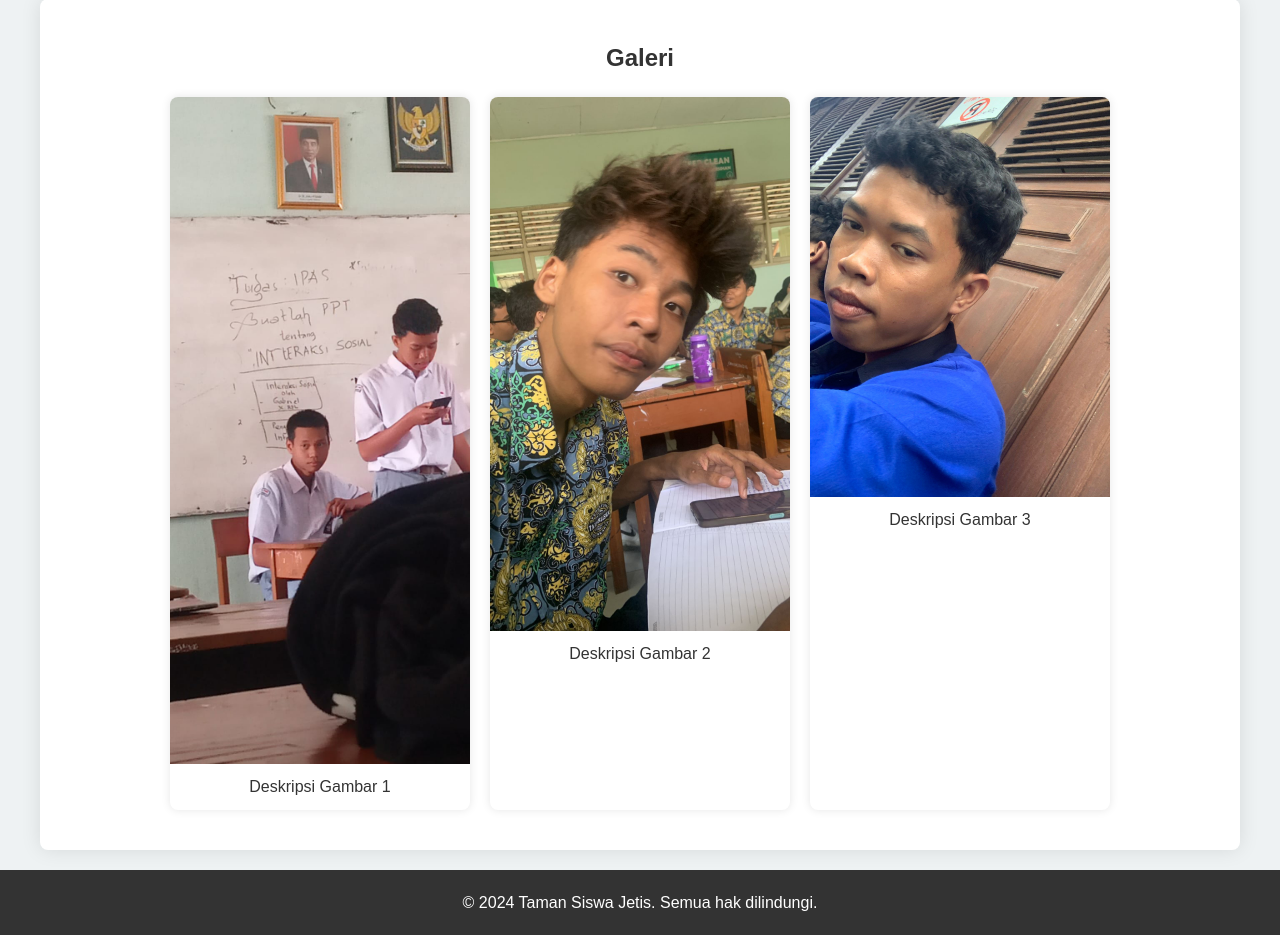
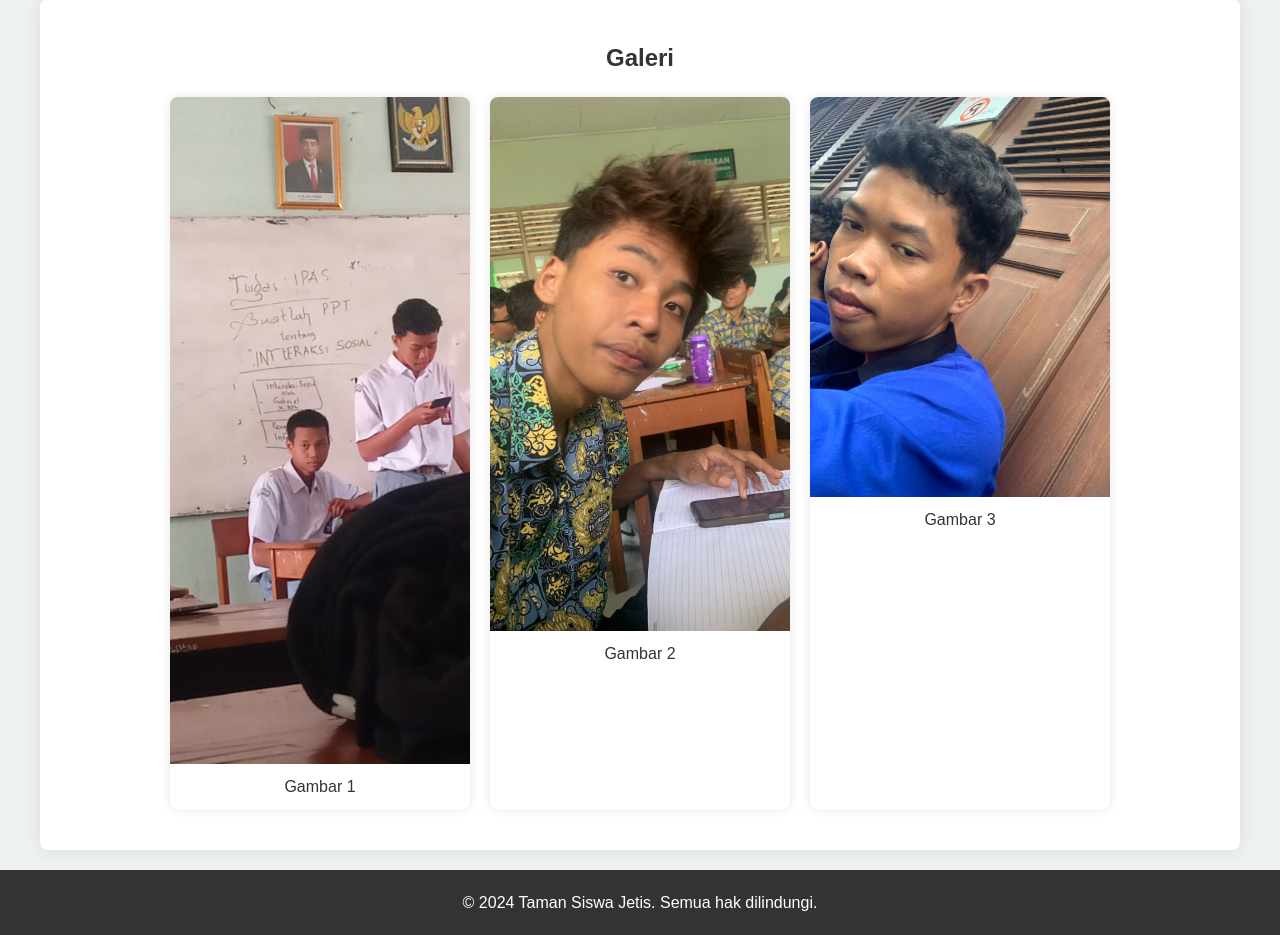
Before and after one commit to Bodolah90/Project_saya-1, a PHP site: page /path/service.php in a window 1280 px wide. Shown: the part 125-1060 px from the top of the page. Run offline with PHP 8.4, Linux system fonts and the light colour scheme.

Commit message:
cuma di ubah dikit

```diff
--- a/path/contact.php
+++ b/path/contact.php
@@ -9,7 +9,7 @@
 <body>
 <header>
     <div class="container">
-        <h5>Contact us</h5>
+        <h4>Contact us</h4>
         <nav>
             <ul>
                 <li><a href="../index.php">Beranda</a></li>
--- a/path/service.php
+++ b/path/service.php
@@ -27,15 +27,15 @@
                 <div class="gallery-grid">
                     <div class="gallery-item">
                         <img src="../pictures/WhatsApp Image 2024-10-22 at 11.46.49_b4f46d99.jpg" alt="Image 1">
-                        <p>Deskripsi Gambar 1</p>
+                        <p>Gambar 1</p>
                     </div>
                     <div class="gallery-item">
                         <img src="../pictures/WhatsApp Image 2024-02-23 at 08.06.28_ed79f903.jpg" alt="Image 2">
-                        <p>Deskripsi Gambar 2</p>
+                        <p>Gambar 2</p>
                     </div>
                     <div class="gallery-item">
                         <img src="../pictures/WhatsApp Image 2024-11-11 at 08.41.58_5cc171ba.jpg" alt="Image 3">
-                        <p>Deskripsi Gambar 3</p>
+                        <p>Gambar 3</p>
                     </div>
                     <!-- Tambahkan lebih banyak gambar sesuai kebutuhan -->
                 </div>
```
